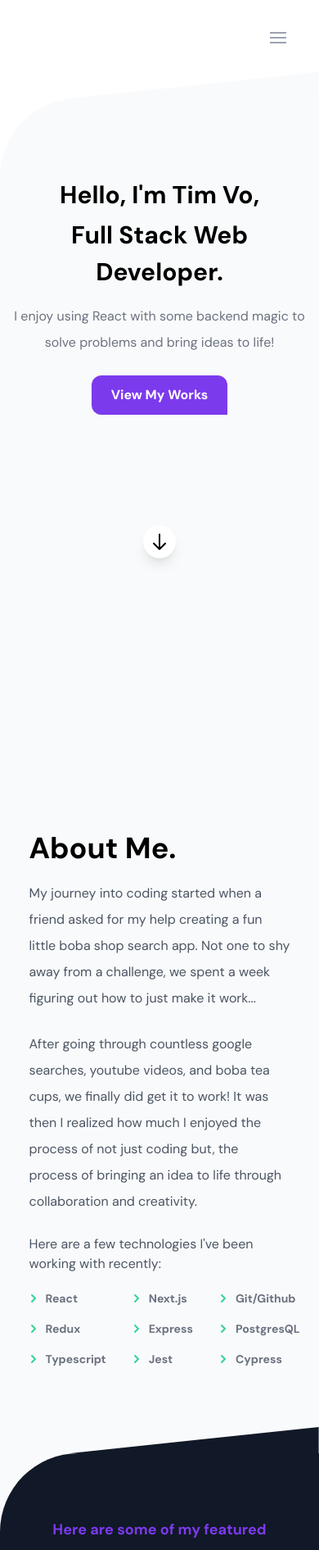
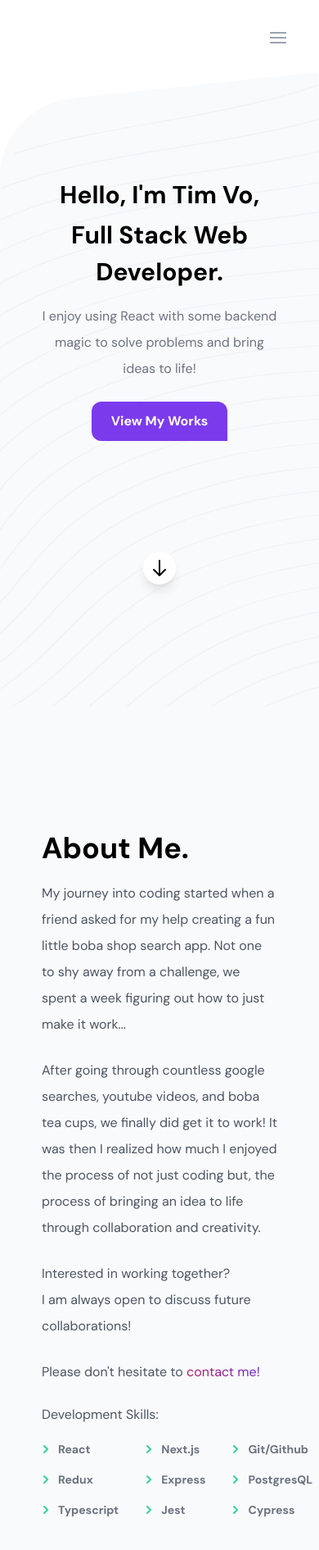
Before and after one commit to tvo007/pfo-3, a Next.js app: page / in a window 390 px wide. Shown: the top 1891 px of the page at 82% size. Built offline with nearby package versions, Linux system fonts and the light colour scheme.

Commit message:
lines overlay

```diff
--- a/components/HeroSection.js
+++ b/components/HeroSection.js
@@ -3,6 +3,8 @@ import { Link as ScrollLink } from "react-scroll";
 import { useIntersectionObserver } from "../lib/hooks";
 import NavContext from "../lib/NavContext";
 import ImageOverlay from "./ImageOverlay";
+import test from "../assets/elements/puzzle.svg";
+import Image from "next/image";
 
 const HeroSection = () => {
   const ref = useRef();
@@ -21,9 +23,9 @@ const HeroSection = () => {
     // }
   }, [onScreen]);
   return (
-    <>
-      <section id="home" className="skewed-top-left relative z-20" ref={ref}>
-        <div className="skew skew-top ml-for-radius -z-50">
+    <section id="home" ref={ref}>
+      <div className="skewed-top-left ">
+        <div className="skew skew-top ml-for-radius">
           <svg
             className="h-8 md:h-12 lg:h-20 w-full text-gray-50"
             viewBox="0 0 10 10"
@@ -32,8 +34,8 @@ const HeroSection = () => {
             <polygon fill="currentColor" points="0 10 10 0 10 10" />
           </svg>
         </div>
-        <div className="pt-16 2xl:pt-36 bg-gray-50 radius-for-skewed h-[90vh] relative z-50 ">
-          {/* <ImageOverlay /> */}
+        <div className="pt-16 2xl:pt-36 bg-gray-50 radius-for-skewed h-[90vh]">
+          <ImageOverlay />
           <div className="container mx-auto px-4 h-[70vh] relative ">
             <div className="max-w-2xl mx-auto text-center h-full -z-50">
               <a className="mb-6 inline-block text-3xl font-bold leading-none" />
@@ -82,9 +84,11 @@ const HeroSection = () => {
             </div>
           </div>
         </div>
-      </section>
-    </>
+      </div>
+    </section>
   );
 };
 
 export default HeroSection;
+
+//https://bennettfeely.com/clippy/
--- a/components/ImageOverlay.js
+++ b/components/ImageOverlay.js
@@ -1,12 +1,15 @@
 import Image from "next/image";
 import React from "react";
 import lines from "../assets/elements/lines.svg";
-import TopSkew from "./TopSkew";
 
 const ImageOverlay = () => {
   return (
-    <div className="w-full h-[95vh] absolute -mt-[11rem] left-0 -z-20">
-      <Image src={lines} className="w-[120%] object-cover" layout="fill" />
+    <div className="w-full h-[105vh] absolute -mt-[13rem] left-0">
+      <Image
+        src={lines}
+        className="w-[120%] object-cover clip-custom"
+        layout="fill"
+      />
     </div>
   );
 };
--- a/components/about/AboutSection.js
+++ b/components/about/AboutSection.js
@@ -3,11 +3,12 @@ import React from "react";
 import ImageOverlay from "../ImageOverlay";
 import TopSkew from "../TopSkew";
 import ListColumn from "./ListColumn";
+import { Link as ScrollLink } from "react-scroll";
 
 const AboutSection = () => {
   //testing framer motion stuff
   return (
-    <section id="about" className="relative z-10">
+    <section className="relative z-10" id="about">
       <div className="skew skew-top ml-for-radius">
         <svg
           className="h-8 md:h-12 lg:h-20 w-full text-gray-50"
@@ -21,7 +22,7 @@ const AboutSection = () => {
       {/* {onScreen && <h2>Testing observer hook. If you see this, it works.</h2>} */}
       {/* <ImageOverlay /> */}
 
-      <div className=" bg-gray-50 radius-for-skewed min-h-[100vh] pb-2">
+      <div className=" bg-gray-50 radius-for-skewed min-h-[50vh] pb-2">
         <div className="container mx-auto w-[90%] lg:max-w-4xl">
           <div className="flex flex-col flex-wrap ">
             {/**content */}
@@ -42,6 +43,43 @@ const AboutSection = () => {
                 the process of bringing an idea to life through collaboration
                 and creativity.{" "}
               </p>
+
+              <p className="max-w-xs text-gray-600 leading-loose">
+                Interested in working together?
+              </p>
+              <p className="max-w-md text-gray-600 leading-loose mb-6 sm:mb-0">
+                I am always open to discuss future collaborations!
+              </p>
+
+              <p className="mb-6 max-w-2xl text-gray-600 leading-loose">
+                Please don't hesitate to{" "}
+                <span className="group transition-all duration-300 ease-in-out text-md cursor-pointer  text-transparent bg-clip-text bg-gradient-to-r from-pink-700 to-purple-700">
+                  <ScrollLink
+                    to={"contact"}
+                    spy={true}
+                    smooth={true}
+                    duration={1200}
+                    className=" bg-left-bottom bg-gradient-to-r from-purple-500 to-purple-500 bg-[length:0%_2px] bg-no-repeat group-hover:bg-[length:100%_2px] transition-all duration-500 ease-out"
+                  >
+                    contact me!
+                  </ScrollLink>
+                </span>
+              </p>
+
+              {/* <div className="pb-8">
+                <ScrollLink
+                  to={"contact"}
+                  spy={true}
+                  smooth={true}
+                  duration={1200}
+                  className=" "
+                >
+                  <span className="bg-left-bottom bg-gradient-to-r from-purple-500 to-purple-500 bg-[length:0%_2px] bg-no-repeat group-hover:bg-[length:100%_2px] transition-all duration-500 ease-out">
+                    Contact
+                  </span>
+                </ScrollLink>
+              </div> */}
+
               {/* <p className="mb-6 max-w-2xl text-gray-600 leading-loose">
                 Nowdays, I like to spend my free time exploring upcoming front end technologies,
                 {' '}
@@ -61,8 +99,7 @@ const AboutSection = () => {
               <div className="flex-col space-y-5  lg:w-[30rem]">
                 <div className="">
                   <span className="text-gray-600 font-heading max-w-sm">
-                    Here are a few technologies I&apos;ve been working with
-                    recently:
+                    Development Skills:
                   </span>
                 </div>
 
--- a/components/nav/DrawerNav.js
+++ b/components/nav/DrawerNav.js
@@ -1,10 +1,12 @@
-import React from 'react';
-import {Link as ScrollLink} from 'react-scroll';
+import React from "react";
+import { Link as ScrollLink } from "react-scroll";
 
-const DrawerNav = ({isDrawerOpen, closeDrawerHandler}) => {
+const DrawerNav = ({ isDrawerOpen, closeDrawerHandler }) => {
   return (
     <div
-      className={`${!isDrawerOpen && 'hidden'} navbar-menu fixed top-0 left-0 bottom-0 w-5/6 max-w-sm z-[100]`}
+      className={`${
+        !isDrawerOpen && "hidden"
+      } navbar-menu fixed top-0 left-0 bottom-0 w-5/6 max-w-sm z-[100]`}
     >
       <div
         className="navbar-backdrop fixed inset-0 bg-gray-800 opacity-25"
@@ -34,7 +36,7 @@ const DrawerNav = ({isDrawerOpen, closeDrawerHandler}) => {
           <ul>
             <li className="mb-1 cursor-pointer">
               <ScrollLink
-                to={'home'}
+                to={"home"}
                 spy={true}
                 smooth={true}
                 offset={-100}
@@ -47,24 +49,23 @@ const DrawerNav = ({isDrawerOpen, closeDrawerHandler}) => {
             <li className="mb-1 cursor-pointer">
               <ScrollLink
                 activeClass="active"
-                to={'about'}
+                to={"about"}
                 spy={true}
                 smooth={true}
-                offset={-100}
+                offset={100}
                 duration={1200}
                 className="block p-4 text-sm font-semibold text-gray-400 hover:bg-purple-50 hover:text-purple-600 rounded"
               >
                 About
-
               </ScrollLink>
             </li>
             <li className="mb-1 cursor-pointer">
               <ScrollLink
                 activeClass="active"
-                to={'projects'}
+                to={"projects"}
                 spy={true}
                 smooth={true}
-                offset={-100}
+                offset={0}
                 duration={1200}
                 className="block p-4 text-sm font-semibold text-gray-400 hover:bg-purple-50 hover:text-purple-600 rounded"
               >
@@ -74,17 +75,16 @@ const DrawerNav = ({isDrawerOpen, closeDrawerHandler}) => {
             <li className="mb-1 cursor-pointer">
               <ScrollLink
                 activeClass="active"
-                to={'contact'}
+                to={"contact"}
                 spy={true}
                 smooth={true}
-                offset={-100}
+                offset={-50}
                 duration={1200}
                 className="block p-4 text-sm font-semibold text-gray-400 hover:bg-purple-50 hover:text-purple-600 rounded"
               >
                 Contact
               </ScrollLink>
             </li>
-
           </ul>
         </div>
         {/* <div className="mt-auto">
--- a/components/nav/NavSection.js
+++ b/components/nav/NavSection.js
@@ -42,7 +42,7 @@ const NavSection = () => {
               to={"about"}
               spy={true}
               smooth={true}
-              offset={50}
+              offset={100}
               duration={1200}
               className="text-sm text-gray-400 hover:text-purple-500 font-bold cursor-pointer"
             >
--- a/components/projects/ProjectsSection.js
+++ b/components/projects/ProjectsSection.js
@@ -13,7 +13,7 @@ const ProjectsSection = () => {
       className="skewed-top-left skewed-bottom-right bg-gray-50 "
     >
       <TopSkew />
-      <div className="py-20 bg-gray-900 radius-for-skewed min-h-[100vh] relative z-50">
+      <div className="py-20 bg-gray-900 radius-for-skewed min-h-[50vh] relative z-50">
         <div className="container px-4 mx-auto max-w-4xl ">
           <div className="mb-16 flex flex-wrap justify-center md:justify-between items-center">
             <div className="text-center lg:text-left">
--- a/postcss.config.js
+++ b/postcss.config.js
@@ -1,6 +1,8 @@
 module.exports = {
   plugins: {
+    "postcss-import": {},
+    "tailwindcss/nesting": {},
     tailwindcss: {},
     autoprefixer: {},
   },
-}
+};
--- a/styles/globals.css
+++ b/styles/globals.css
@@ -3,6 +3,7 @@
 @tailwind base;
 @tailwind components;
 @tailwind utilities;
+
 
 .skew {
   display: none;
@@ -39,3 +40,23 @@
 .skewed-bottom-left .radius-for-skewed {
   border-bottom-left-radius: 6rem;
 }
+
+.clip-custom {
+  clip-path: polygon(100% 13%, 23% 19%, 6% 22%, 0% 29%, 0% 100%, 22% 100%, 80% 100%, 53% 100%, 100% 100%, 100% 73%, 100% 45%);
+
+  @media screen and (min-width: 320px) {
+    clip-path: polygon(100% 13%, 23% 19%, 6% 22%, 0% 29%, 0% 100%, 22% 100%, 80% 100%, 53% 100%, 100% 100%, 100% 73%, 100% 45%);
+  }
+
+
+  @media screen and (min-width: 640px) {
+    clip-path: polygon(12% 17%, 100% 13%, 100% 100%, 0 100%, 0 27%);
+  }
+
+  @media screen and (min-width: 768px) {
+    clip-path: polygon(12% 17%, 100% 9%, 100% 100%, 0 100%, 0 27%);
+  }
+
+
+
+}
--- a/tailwind.config.js
+++ b/tailwind.config.js
@@ -5,6 +5,7 @@ module.exports = {
   ],
   theme: {
     screens: {
+      xs: "320px",
       sm: "640px",
       md: "768px",
       lg: "1024px",
```
Also changed, not shown: components/ContactSection.js (+49 -51 lines).
